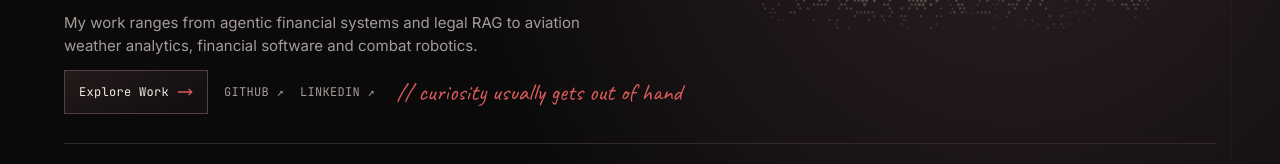
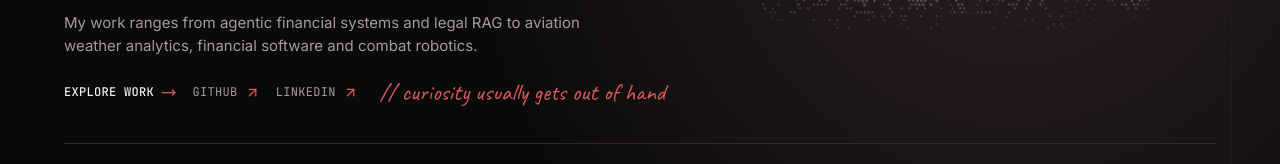
Before and after one commit to vaishnavg121/portfolio, a Next.js app: page / in a window 1280 px wide. Shown: the part 469-633 px from the top of the page. Built offline with nearby package versions, Linux system fonts and the light colour scheme; no server answers.

Commit message:
Restyle portfolio navigation as text links

```diff
--- a/src/app/globals.css
+++ b/src/app/globals.css
@@ -112,6 +112,63 @@ body {
 }
 
 .portfolio-control:not(:disabled):active { scale: 0.975; }
+
+.portfolio-text-link {
+  --link-underline: 0;
+  --link-arrow-x: 0rem;
+  --link-arrow-y: 0rem;
+  display: inline-flex;
+  width: fit-content;
+  min-width: 2.75rem;
+  min-height: 2.75rem;
+  align-items: center;
+  gap: 0.45rem;
+  transition: color 180ms ease;
+}
+
+.portfolio-link-label { position: relative; }
+.portfolio-link-label::after {
+  position: absolute;
+  inset: auto 0 -0.24em;
+  height: 1px;
+  background: var(--accent);
+  content: "";
+  transform: scaleX(var(--link-underline));
+  transform-origin: left;
+  transition: transform 280ms var(--ease-reveal);
+}
+
+.portfolio-link-arrow {
+  width: 0.95rem;
+  height: 0.95rem;
+  flex-shrink: 0;
+  color: var(--accent);
+  translate: var(--link-arrow-x) var(--link-arrow-y);
+  transition: translate 240ms var(--ease-reveal);
+}
+
+.portfolio-text-link:is(:focus-visible, :active) { --link-underline: 1; color: var(--text-primary); }
+.portfolio-text-link:focus-visible { outline: 2px solid var(--accent); outline-offset: 3px; }
+.portfolio-text-link:active { color: var(--accent); }
+
+@media (hover: hover) and (pointer: fine) {
+  .portfolio-text-link:hover { --link-underline: 1; --link-arrow-x: 0.24rem; color: var(--text-primary); }
+  .portfolio-text-link[target="_blank"]:hover { --link-arrow-x: 0.16rem; --link-arrow-y: -0.15rem; }
+}
+
+@media (prefers-reduced-motion: reduce) {
+  .portfolio-text-link, .portfolio-link-label::after, .portfolio-link-arrow { transition: none; }
+  .portfolio-link-arrow { translate: none; }
+}
+
+.contact-profile-link {
+  flex-direction: column;
+  align-items: flex-start;
+  justify-content: center;
+  gap: 0.4rem;
+  padding-block: 0.35rem;
+  text-align: start;
+}
 
 .hero-composition {
   background: var(--background);
@@ -557,14 +614,14 @@ body:has(.case-image-dialog[open]) { overflow: hidden; }
 
 .contact-actions {
   display: grid;
-  grid-template-columns: repeat(2, minmax(0, 1fr));
+  grid-template-columns: repeat(2, minmax(0, max-content));
+  align-items: start;
+  justify-content: center;
+  gap: 0.5rem clamp(1.2rem, 4vw, 3.25rem);
   width: min(100%, 42rem);
 }
 
-.contact-link { min-width: 0; }
-.contact-link > div { height: 100%; }
-.contact-link a { height: 100%; min-height: 5rem; }
-.contact-link a > span { width: 100%; min-width: 0; overflow-wrap: anywhere; }
+.contact-profile-link { max-width: 100%; overflow-wrap: anywhere; }
 
 @media (width >= 64rem) and (prefers-reduced-motion: no-preference) {
   @keyframes atmosphere-breathe { 50% { opacity: 0.56; } }
@@ -857,19 +914,6 @@ body:has(.case-image-dialog[open]) { overflow: hidden; }
   .notes-section > .group { width: 100%; }
   .notes-page { width: calc(100% - 2 * var(--mobile-gutter)); margin-inline: auto; }
   .contact-section { padding-bottom: max(3rem, env(safe-area-inset-bottom)); }
-  .contact-actions { display: grid; grid-template-columns: repeat(2, minmax(0, 1fr)); width: min(100%, 32rem); }
-  .contact-actions a {
-    display: flex;
-    flex-direction: column;
-    align-items: flex-start;
-    height: 100%;
-    min-height: 4.5rem;
-    min-width: 0;
-    border: 1px solid var(--border);
-    padding: 0.75rem;
-    text-align: start;
-    overflow-wrap: anywhere;
-  }
 
   .mobile-menu { border-radius: 0.625rem; }
 }
--- a/src/app/work/[slug]/page.tsx
+++ b/src/app/work/[slug]/page.tsx
@@ -1,6 +1,6 @@
 import Link from "next/link";
 import Image from "next/image";
-import { MoveLeft } from "lucide-react";
+import { ArrowUpRight, MoveLeft } from "lucide-react";
 import { notFound } from "next/navigation";
 import { PROJECT_ASSETS } from "@/lib/assets";
 import { projects } from "@/lib/profile";
@@ -54,8 +54,8 @@ export default async function ProjectDetail({ params }: { params: Promise<{ slug
           </p>
           <div className="flex flex-wrap gap-4 font-mono text-sm">
             {project.github ? (
-              <a href={project.github} target="_blank" rel="noopener noreferrer" className="flex items-center gap-2 border border-border px-4 py-2 hover:bg-surface-elevated transition-colors">
-                 [GITHUB] View Source ↗
+              <a href={project.github} target="_blank" rel="noopener noreferrer" className="portfolio-text-link">
+                <span className="portfolio-link-label">[GITHUB] View Source</span><ArrowUpRight className="portfolio-link-arrow" aria-hidden="true" />
               </a>
             ) : null}
           </div>
--- a/src/sections/ContactFooter.tsx
+++ b/src/sections/ContactFooter.tsx
@@ -3,7 +3,7 @@
 import { useRef } from "react";
 import gsap from "gsap";
 import { useGSAP } from "@gsap/react";
-import { MagneticEffect } from "@/components/effects";
+import { ArrowUpRight } from "lucide-react";
 import { ScrollTrigger } from "gsap/ScrollTrigger";
 
 if (typeof window !== "undefined") gsap.registerPlugin(ScrollTrigger);
@@ -61,24 +61,22 @@ export const ContactFooter = () => {
 
         <div className="contact-line w-24 h-[1px] bg-border mb-7 lg:mb-16 origin-center" />
 
-        <div className="contact-actions flex flex-wrap justify-center gap-3 mb-10 lg:mb-16" data-familiar-avoid>
+        <div className="contact-actions mb-10 lg:mb-16" data-familiar-avoid>
           {LINKS.map((link) => (
-            <div key={link.name} className="contact-link">
-              <MagneticEffect intensity={0.4}>
             <a
+              key={link.name}
               href={link.url}
               target="_blank"
               rel="noopener noreferrer" data-familiar-reaction="wave"
               aria-label={`${link.name} Profile`}
-                  className="portfolio-control relative group flex flex-col items-center gap-2 px-4 py-3.5 font-mono tracking-wide"
+              className="contact-link portfolio-text-link contact-profile-link font-mono tracking-wide"
               data-cursor="VIEW"
             >
-                  <span className="font-bold text-lg">{link.name} ↗</span>
-                  <span className="text-xs text-text-muted break-words">{link.display}</span>
-                  <span className="absolute -bottom-0 left-0 w-full h-[1px] bg-accent scale-x-0 origin-left group-hover:scale-x-100 transition-transform" />
+              <span className="inline-flex items-center gap-2 text-base font-medium">
+                <span className="portfolio-link-label">{link.name}</span><ArrowUpRight className="portfolio-link-arrow" aria-hidden="true" />
+              </span>
+              <span className="break-words text-xs text-text-muted">{link.display}</span>
             </a>
-              </MagneticEffect>
-            </div>
           ))}
         </div>
 
--- a/src/sections/Hero.tsx
+++ b/src/sections/Hero.tsx
@@ -1,7 +1,8 @@
 "use client";
 
 import { motion, useReducedMotion, useTransform } from "framer-motion";
-import { MoveRight } from "lucide-react";
+import { ArrowUpRight, MoveRight } from "lucide-react";
+import Link from "next/link";
 import { profile, socials } from "@/lib/profile";
 import { usePointer, MagneticEffect } from "@/components/effects";
 import { HeroBackground } from "@/components/HeroBackground";
@@ -61,14 +62,18 @@ export const Hero = () => {
 
           <div className="hero-actions">
             <div className="hero-links flex flex-wrap items-center gap-x-4 gap-y-1 font-mono text-xs uppercase tracking-wide">
-              <MagneticEffect intensity={0.24}>
-                <button type="button" onClick={() => document.getElementById("work")?.scrollIntoView({ behavior: reduced ? "instant" : "smooth" })}
-                  className="portfolio-control group flex min-h-11 items-center gap-2 px-3.5" data-cursor="VIEW">
-                  Explore Work <MoveRight className="size-4 text-accent transition-transform group-hover:translate-x-1" />
-                </button>
+              <MagneticEffect intensity={0.08}>
+                <Link href="#work" className="portfolio-text-link font-medium text-text-primary" data-cursor="VIEW">
+                  <span className="portfolio-link-label">Explore Work</span>
+                  <MoveRight className="portfolio-link-arrow" aria-hidden="true" />
+                </Link>
               </MagneticEffect>
-              <a href={socials.github} target="_blank" rel="noopener noreferrer" aria-label="GitHub Profile" className="inline-flex min-h-11 items-center text-text-muted transition-colors hover:text-text-primary" data-cursor="VIEW">GitHub ↗</a>
-              <a href={socials.linkedin} target="_blank" rel="noopener noreferrer" data-familiar-reaction="wave" aria-label="LinkedIn Profile" className="inline-flex min-h-11 items-center text-text-muted transition-colors hover:text-text-primary" data-cursor="VIEW">LinkedIn ↗</a>
+              <a href={socials.github} target="_blank" rel="noopener noreferrer" aria-label="GitHub Profile" className="portfolio-text-link text-text-muted" data-cursor="VIEW">
+                <span className="portfolio-link-label">GitHub</span><ArrowUpRight className="portfolio-link-arrow" aria-hidden="true" />
+              </a>
+              <a href={socials.linkedin} target="_blank" rel="noopener noreferrer" data-familiar-reaction="wave" aria-label="LinkedIn Profile" className="portfolio-text-link text-text-muted" data-cursor="VIEW">
+                <span className="portfolio-link-label">LinkedIn</span><ArrowUpRight className="portfolio-link-arrow" aria-hidden="true" />
+              </a>
             </div>
             <p className="hero-annotation font-hand text-xl text-accent md:text-2xl">{"// curiosity usually gets out of hand"}</p>
           </div>
--- a/src/sections/HeroCards.tsx
+++ b/src/sections/HeroCards.tsx
@@ -2,6 +2,7 @@
 
 import { useRef, useState, type CSSProperties, type PointerEvent } from 'react';
 import { MoveRight } from 'lucide-react';
+import Link from 'next/link';
 
 // --- CUSTOM SYMBOLS (25-38% of card area, animated via CSS) ---
 
@@ -196,7 +197,7 @@ export const HeroCards = () => {
             aria-pressed={compactActive === index}
             onClick={() => selectCard(index)}
           />
-          <a
+          <Link
             className="hero-card-open"
             href={`#${card.id}`}
             aria-label={`Go to ${card.title}`}
@@ -212,7 +213,7 @@ export const HeroCards = () => {
             }}
           >
             <MoveRight size={16} aria-hidden="true" />
-          </a>
+          </Link>
         </div>
       ))}
     </nav>
--- a/src/sections/SelectedWork.tsx
+++ b/src/sections/SelectedWork.tsx
@@ -50,10 +50,11 @@ function ProjectDetails({ project }: { project: Project }) {
 
 function ProjectAction({ project }: { project: Project }) {
   return (
-    <MagneticEffect intensity={0.24}>
+    <MagneticEffect intensity={0.08}>
       <Link href={`/work/${project.slug}`} data-cursor="VIEW" aria-label={"View project: " + project.title}
-        className="project-action portfolio-control group inline-flex min-h-11 items-center gap-3 px-3.5 font-mono text-xs uppercase tracking-wide">
-        View Project <MoveRight className="size-4 text-accent transition-transform group-hover:translate-x-1" />
+        className="project-action portfolio-text-link font-mono text-xs uppercase tracking-wide">
+        <span className="portfolio-link-label">View Project</span>
+        <MoveRight className="portfolio-link-arrow" aria-hidden="true" />
       </Link>
     </MagneticEffect>
   );
```
Lines whose indentation alone changed are shown as unchanged.
